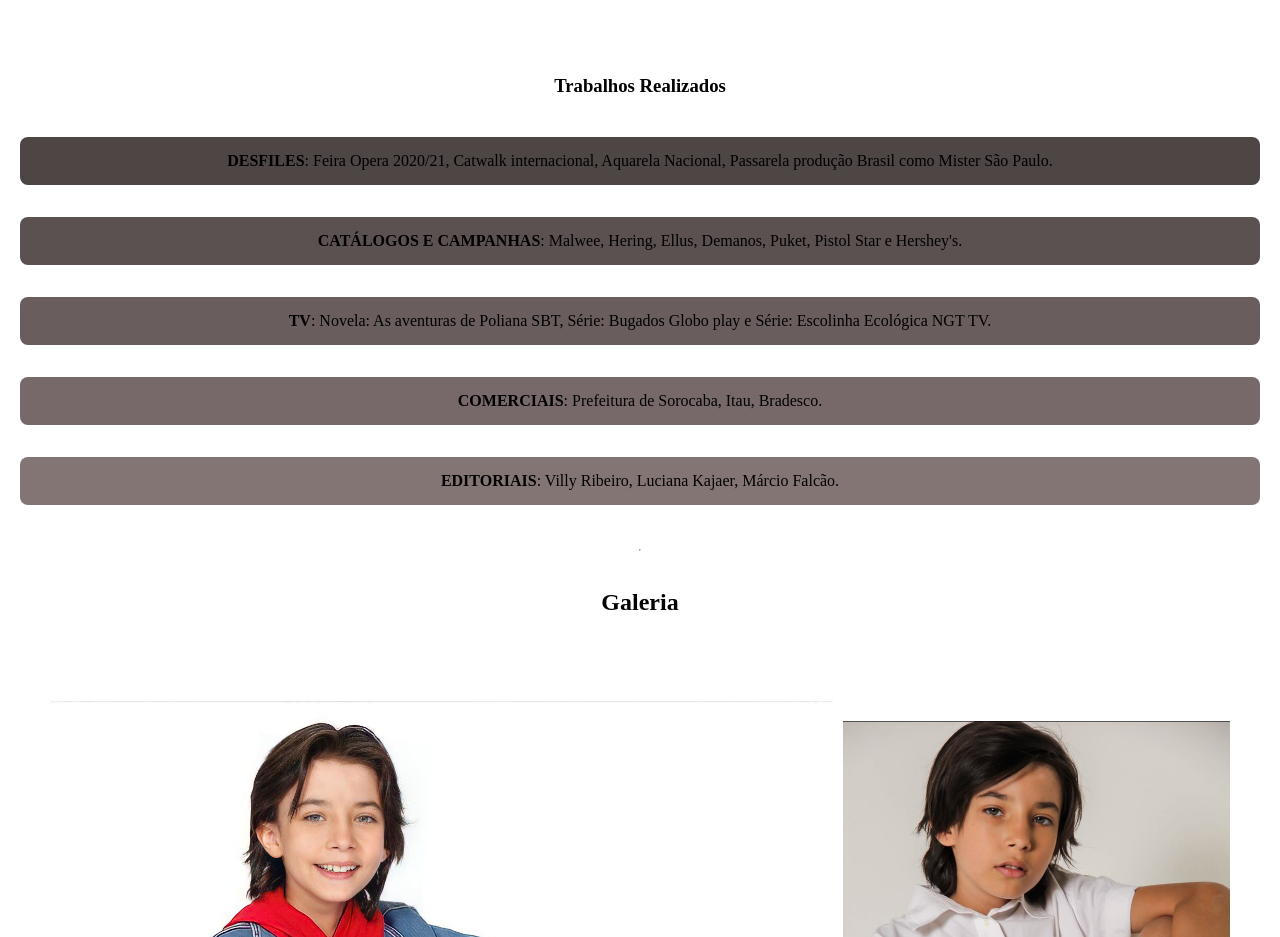
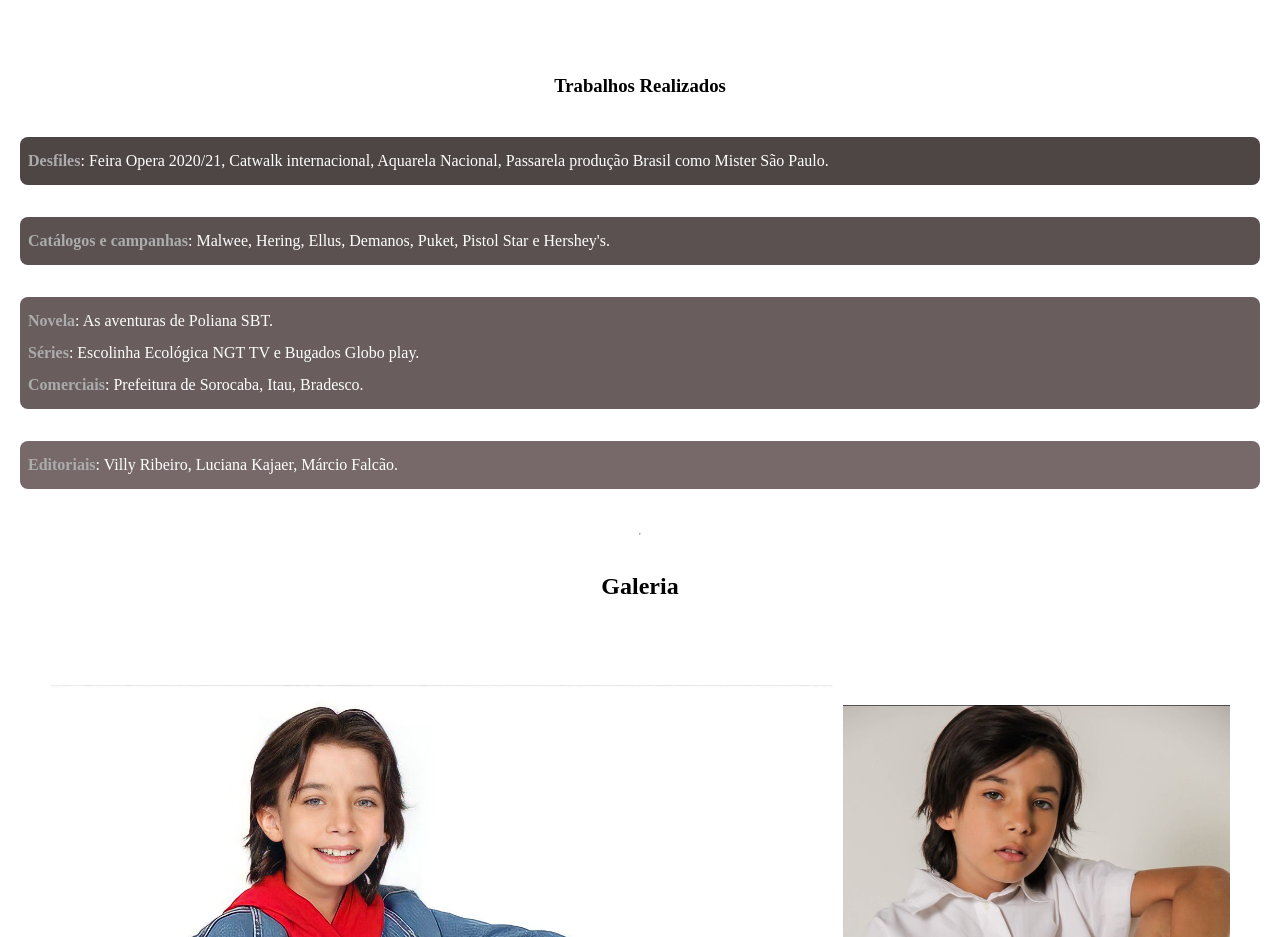
Before and after one commit to vitu1928/biel-marconato-next, a Next.js app: page / in a window 1280 px wide. Shown: the part 2040-2977 px from the top of the page. Built offline with nearby package versions, Linux system fonts and the light colour scheme; a web font is replaced by a local one.

Commit message:
Corrigindo gramática e coesão

```diff
--- a/components/artista/index.jsx
+++ b/components/artista/index.jsx
@@ -57,21 +57,20 @@ export default function Artista() {
             <div data-inviewport="slide-p-in" id="tr">
                 <h3>Trabalhos Realizados</h3>
                 <p>
-                <strong>DESFILES</strong>: Feira Opera 2020/21, Catwalk internacional,
-                Aquarela Nacional, Passarela produção Brasil como
-                Mister São Paulo.
+                    <strong>Desfiles</strong>: Feira Opera 2020/21, Catwalk internacional,
+                    Aquarela Nacional, Passarela produção Brasil como
+                    Mister São Paulo.
                 </p>
                 <p>
-                <strong>CATÁLOGOS E CAMPANHAS</strong>: Malwee, Hering, Ellus, Demanos, Puket, Pistol Star e Hershey&apos;s.
+                    <strong>Catálogos e campanhas</strong>: Malwee, Hering, Ellus, Demanos, Puket, Pistol Star e Hershey&apos;s.
                 </p>
                 <p>
-                <strong>TV</strong>: Novela: As aventuras de Poliana SBT, Série: Bugados Globo play e Série: Escolinha Ecológica NGT TV.
+                    <strong>Novela</strong>: As aventuras de Poliana SBT.<br />
+                    <strong>Séries</strong>: Escolinha Ecológica NGT TV e Bugados Globo play.<br />
+                    <strong>Comerciais</strong>: Prefeitura de Sorocaba, Itau, Bradesco.
                 </p>
                 <p>
-                <strong>COMERCIAIS</strong>: Prefeitura de Sorocaba, Itau, Bradesco.
-                </p>
-                <p>
-                <strong>EDITORIAIS</strong>: Villy Ribeiro, Luciana Kajaer, Márcio Falcão.
+                    <strong>Editoriais</strong>: Villy Ribeiro, Luciana Kajaer, Márcio Falcão.
                 </p>
             </div>
             </section>
--- a/styles/index.scss
+++ b/styles/index.scss
@@ -9,7 +9,7 @@
 
 $c1: #332D2D;
 $c2: #453331;
-$c3 : #734E46;
+$c3: #734E46;
 $c4: #C28874;
 $c5: #DDB49E;
 
@@ -71,9 +71,15 @@ main {
             div#tr {
                 @for $i from 1 to 7 {
                     p:nth-child(#{$i}) {
+                        text-align: initial;
+                        color:white;
                         background-color: lighten($c1, $i * 5%);
                         padding: 8px;
                         border-radius: 8px;
+
+                        strong {
+                            color: #acacac;
+                        }
                     }
                 }
             }
```
